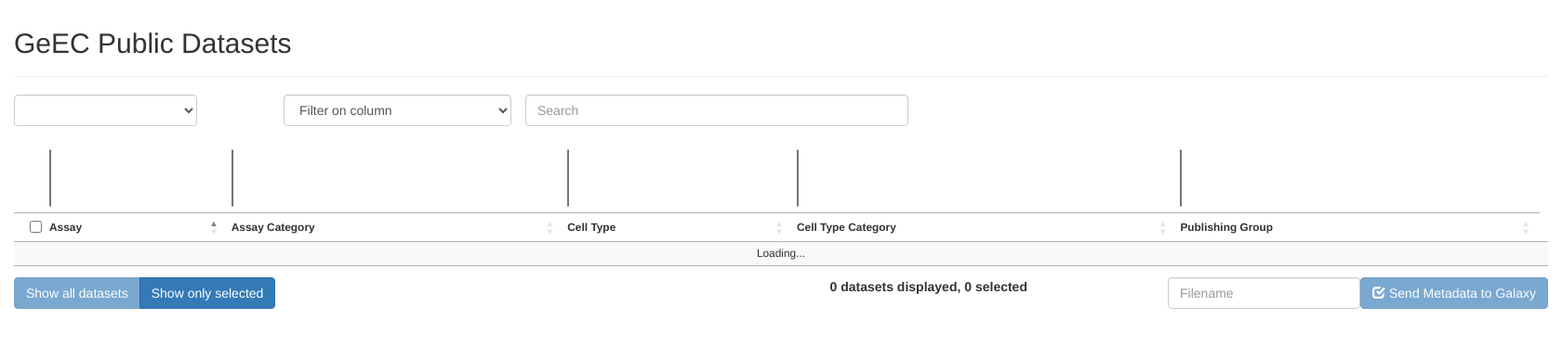
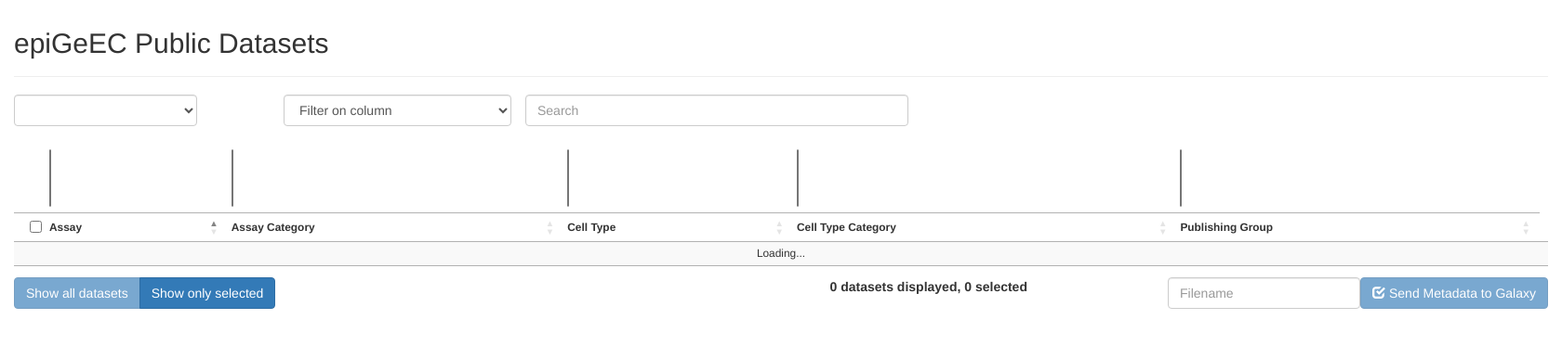
Before and after one commit to laperlej/geec_web, a Django app: template apps/table/templates/table/table.html in a window 1680 px wide. Shown: the top 372 px of the page at 93% size. Run offline with Django 3.2, Linux system fonts and the light colour scheme; the template is opened without the code that fills it, so the values that code supplies are empty; some libraries are stand-ins or nearby versions.

Commit message:
changed title to epigeec

```diff
--- a/apps/table/templates/table/base.html
+++ b/apps/table/templates/table/base.html
@@ -6,7 +6,7 @@
   <meta http-equiv="X-UA-Compatible" content="IE=edge">
   <meta name="viewport" content="width=device-width, initial-scale=1">
 
-  <title>GeEC Public Datasets</title>
+  <title>epiGeEC Public Datasets</title>
   <!--DataTables-->
   <link rel="stylesheet" type="text/css" href="//cdn.datatables.net/1.10.9/css/jquery.dataTables.css">
   <!--DataTables Plugin: FixedHeader-->
--- a/apps/table/templates/table/table.html
+++ b/apps/table/templates/table/table.html
@@ -5,7 +5,7 @@
 <div class="container-fluid">
   <div class="page-header">
     <!--header section-->
-    <h2>GeEC Public Datasets</h2>
+    <h2>epiGeEC Public Datasets</h2>
   </div>
   <div class="row form-group nopadding" id="search-row">
     <!--filter section-->
```
